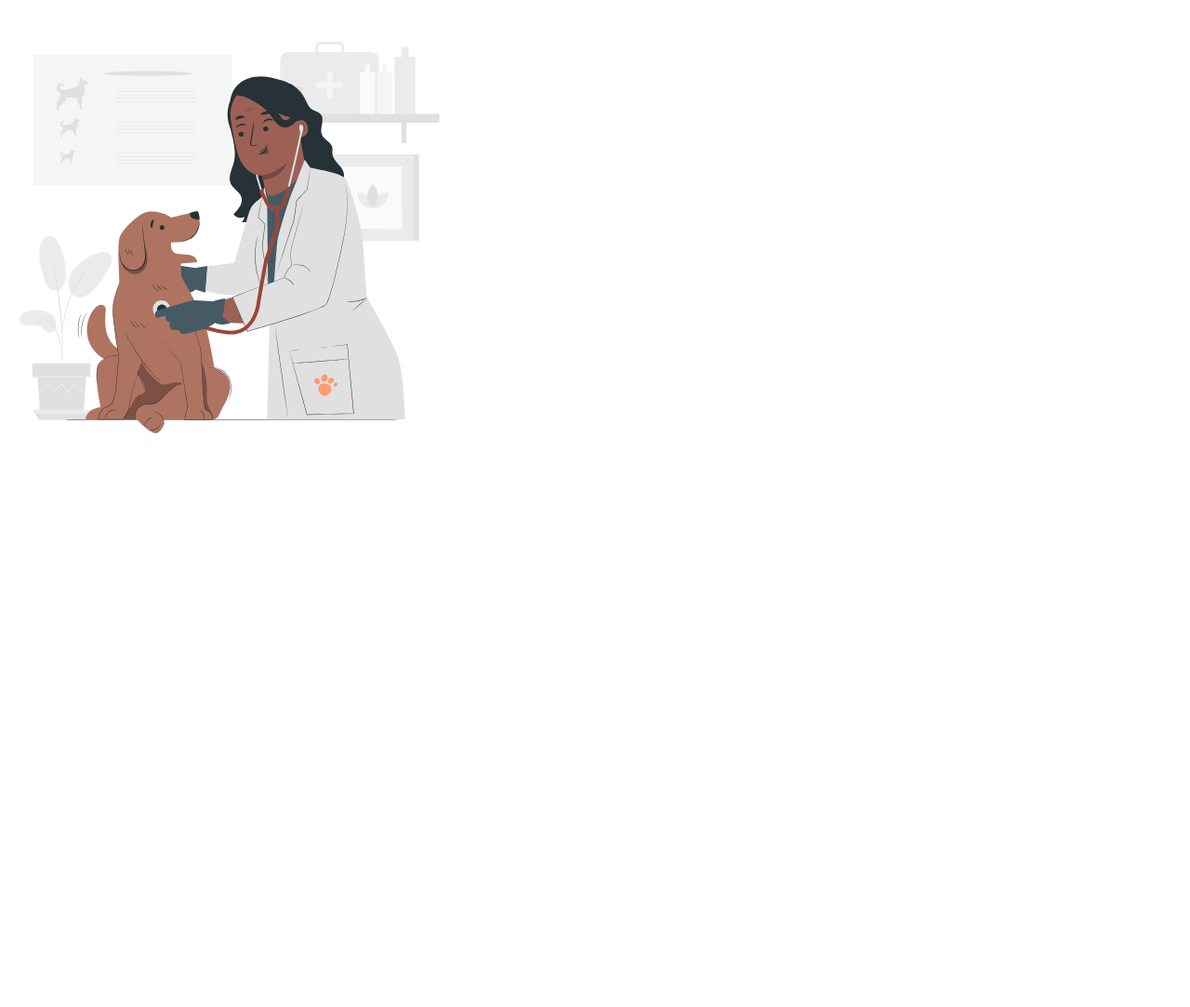
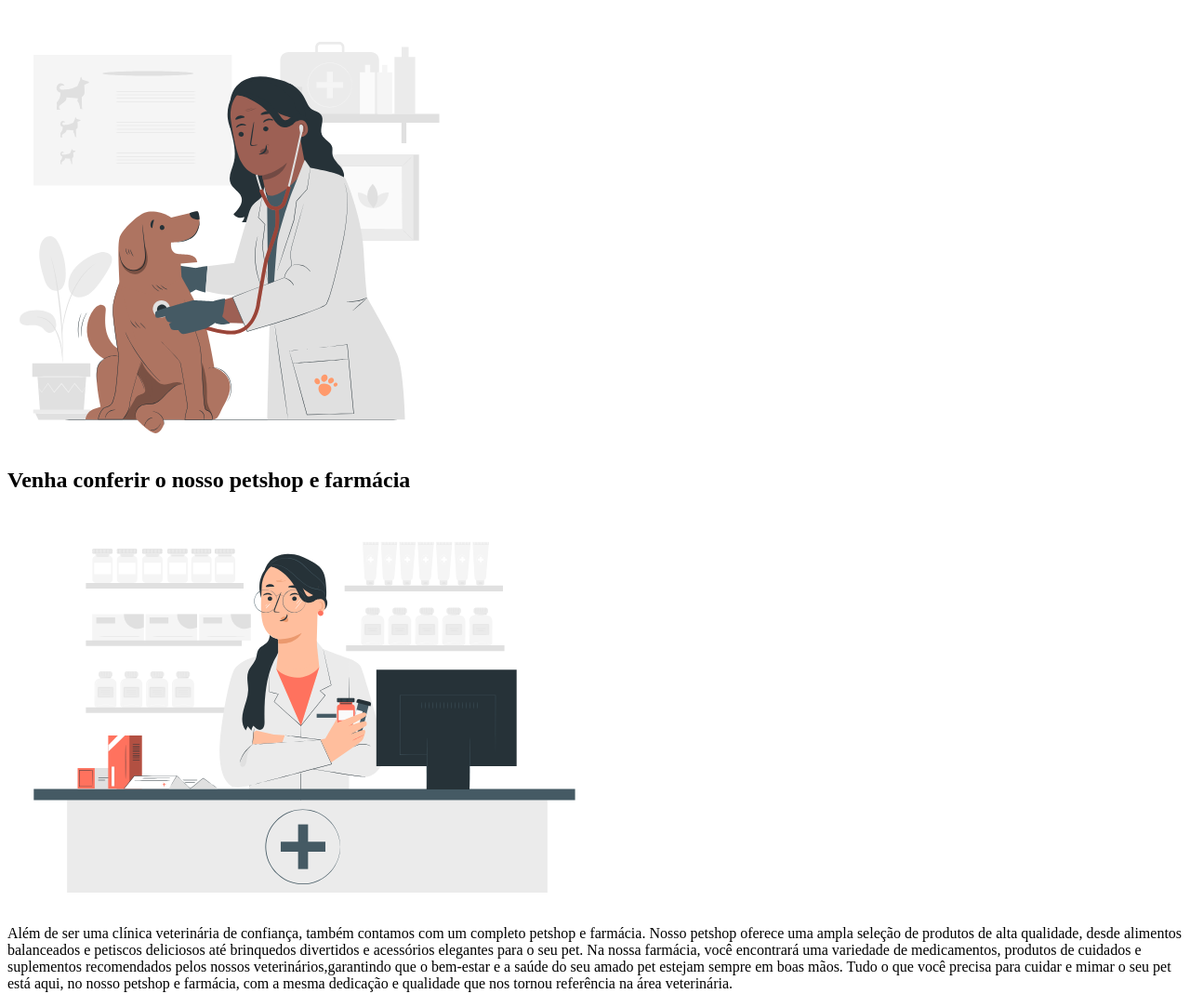
Before and after one commit to LannaBrendaGithub/PetLife-onebitcode, a plain HTML site: page index.html in a window 1280 px wide. Shown: the part 1040-2123 px from the top of the page at 93% size. Before the commit the page ends 1531 px from the top, so only its background shows below. Drawn offline with Linux system fonts and the light colour scheme.

Commit message:
adicionando sobre a farmacia

```diff
--- a/index.html
+++ b/index.html
@@ -29,7 +29,8 @@
 
                 <div>
                     <h1> Garanta uma vida longa e cheia de alegria para o seu melhor amigo! </h1>
-                    <p>A PetLife é o seu refúgio de confiança para o cuidado completo do seu pet. Com profissionais dedicados e serviços abrangentes, oferecemos uma experiência acolhedora e personalizada, garantindo o bem-estar, a saúde e a felicidade dos seus animais de estimação.
+                    <p>
+                        A PetLife é o seu refúgio de confiança para o cuidado completo do seu pet. Com profissionais dedicados e serviços abrangentes, oferecemos uma experiência acolhedora e personalizada, garantindo o bem-estar, a saúde e a felicidade dos seus animais de estimação.
                     </p>
                     <a href="https://wa.me/5522989561230" target="_blank"> Marque uma consulta </a>
                     <!--target abre uma nova aba ao abrir o link-->
@@ -58,6 +59,15 @@
                 <!-- o loading serve para definir o tempo de carregamento da imagem tornando a resposta do site mais rápida se a imagem for pesada -->
             </section>
 
+            <section id="farmacia">
+                <h2>Venha conferir o nosso petshop e farmácia</h2>
+                <img src="img/shop-img.svg" alt="" width="645" height="430" loading="lazy">
+                <p>
+                    Além de ser uma clínica veterinária de confiança, também contamos com um completo petshop e farmácia. Nosso petshop oferece uma ampla seleção de produtos de alta qualidade, desde alimentos balanceados e petiscos deliciosos até brinquedos divertidos e acessórios elegantes para o seu pet. Na nossa farmácia, você encontrará uma variedade de medicamentos, produtos de cuidados e suplementos recomendados pelos nossos veterinários,garantindo que o bem-estar e a saúde do seu amado pet estejam sempre em boas mãos. Tudo o que você precisa para cuidar e mimar o seu pet está aqui, no nosso petshop e farmácia, com a mesma dedicação e qualidade que nos tornou referência na área veterinária.
+                </p>
+            </section>
+
+
         </main>
 
     </body>
```
